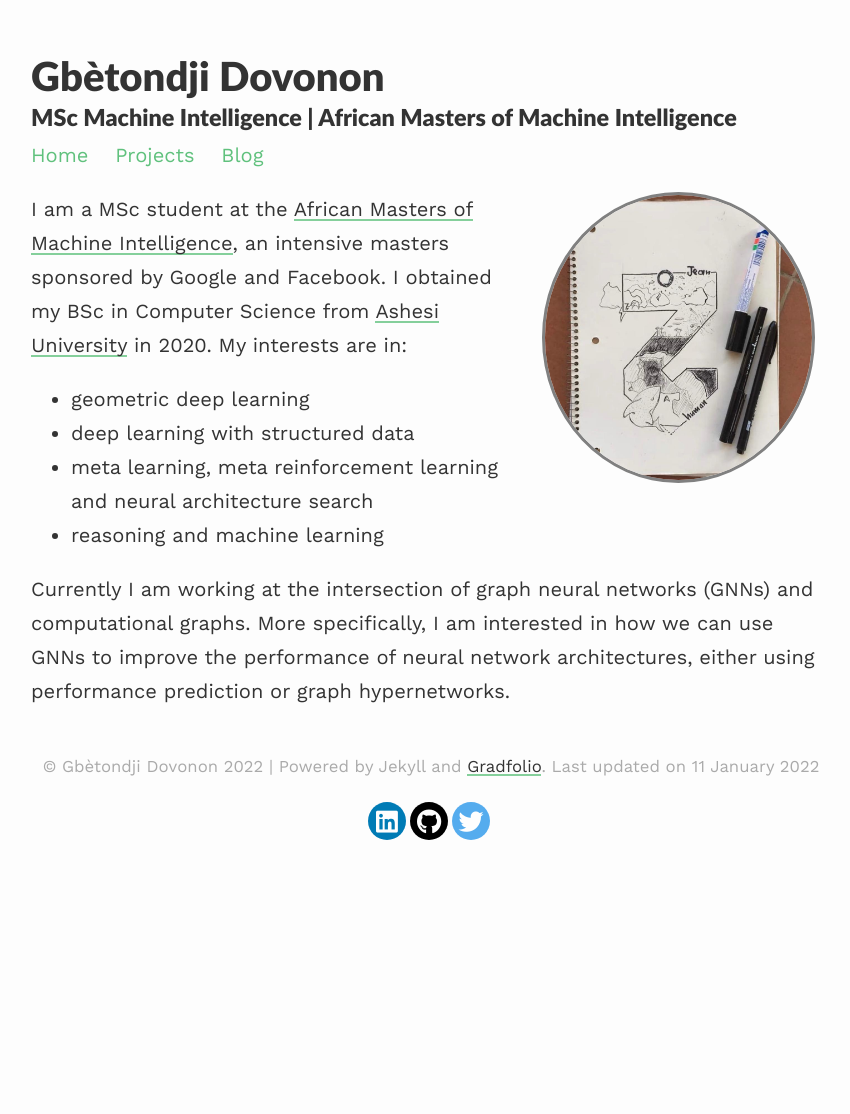
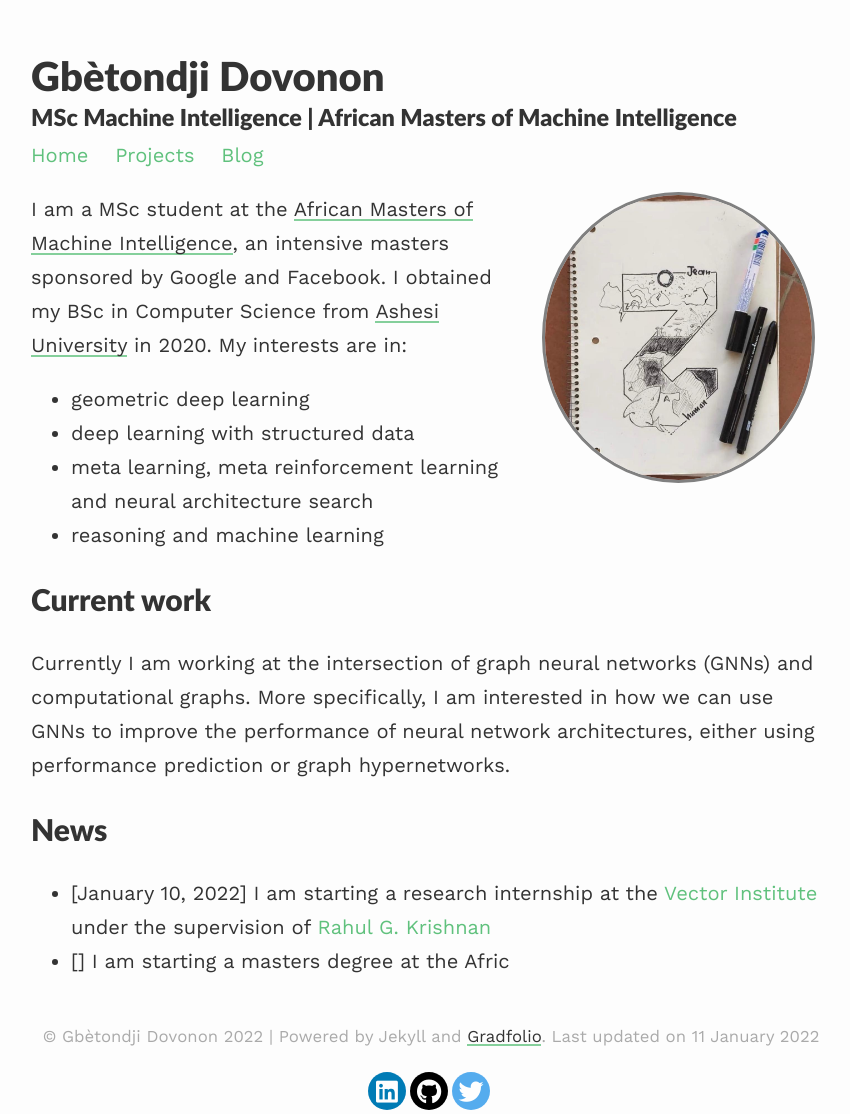
Before and after one commit to jean72human/jean72human.github.io, a Jekyll site: the page built from index.md, in a window 1280 px wide. Shown: the whole page, without its empty margins (209-1059 px from the left). Built offline with Jekyll 4.4.1, drawn with Linux system fonts in a browser that asks for light colours; nearby versions of some CDN libraries; before the commit the page ends 980 px from its top, so only the background shows below that.

Commit message:
add news

```diff
--- a/index.md
+++ b/index.md
@@ -14,4 +14,11 @@ My interests are in:
 - meta learning, meta reinforcement learning and neural architecture search
 - reasoning and machine learning
 
+# Current work
+
 Currently I am working at the intersection of graph neural networks (GNNs) and computational graphs. More specifically, I am interested in how we can use GNNs to improve the performance of neural network architectures, either using performance prediction or graph hypernetworks.
+
+# News
+
+- [January 10, 2022] I am starting a research internship at the [Vector Institute]() under the supervision of [Rahul G. Krishnan]()
+- [] I am starting a masters degree at the Afric
```
